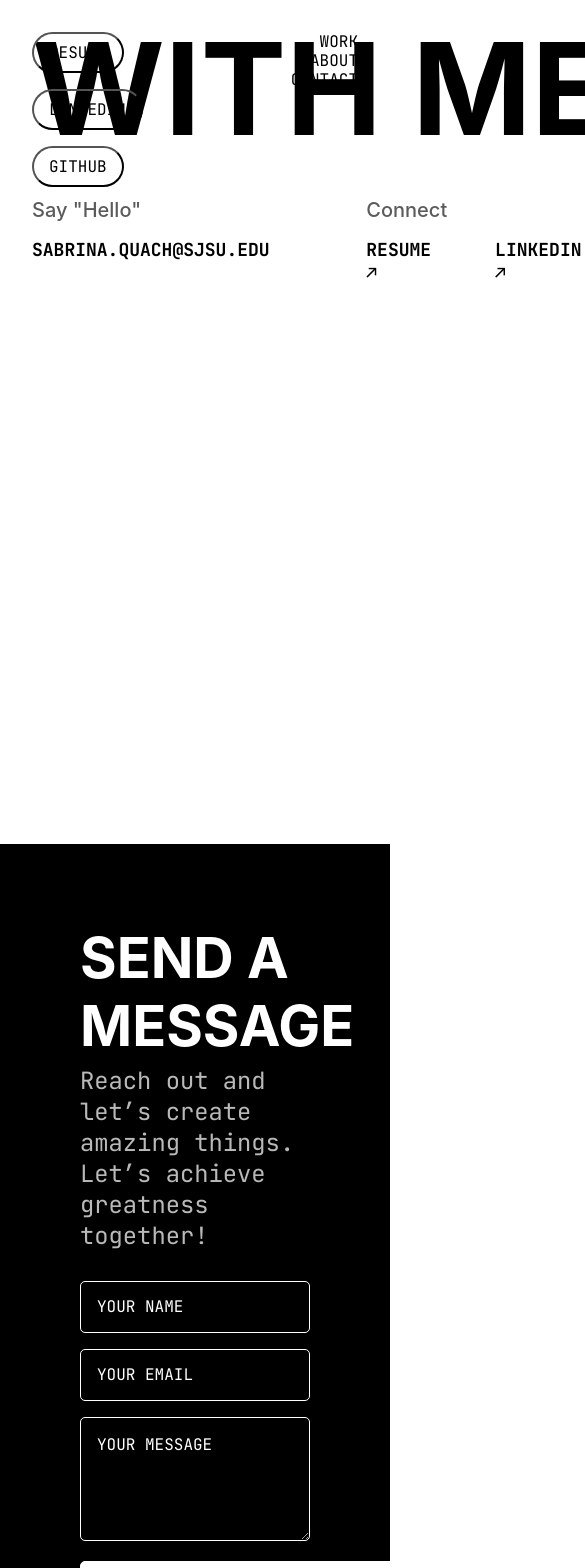
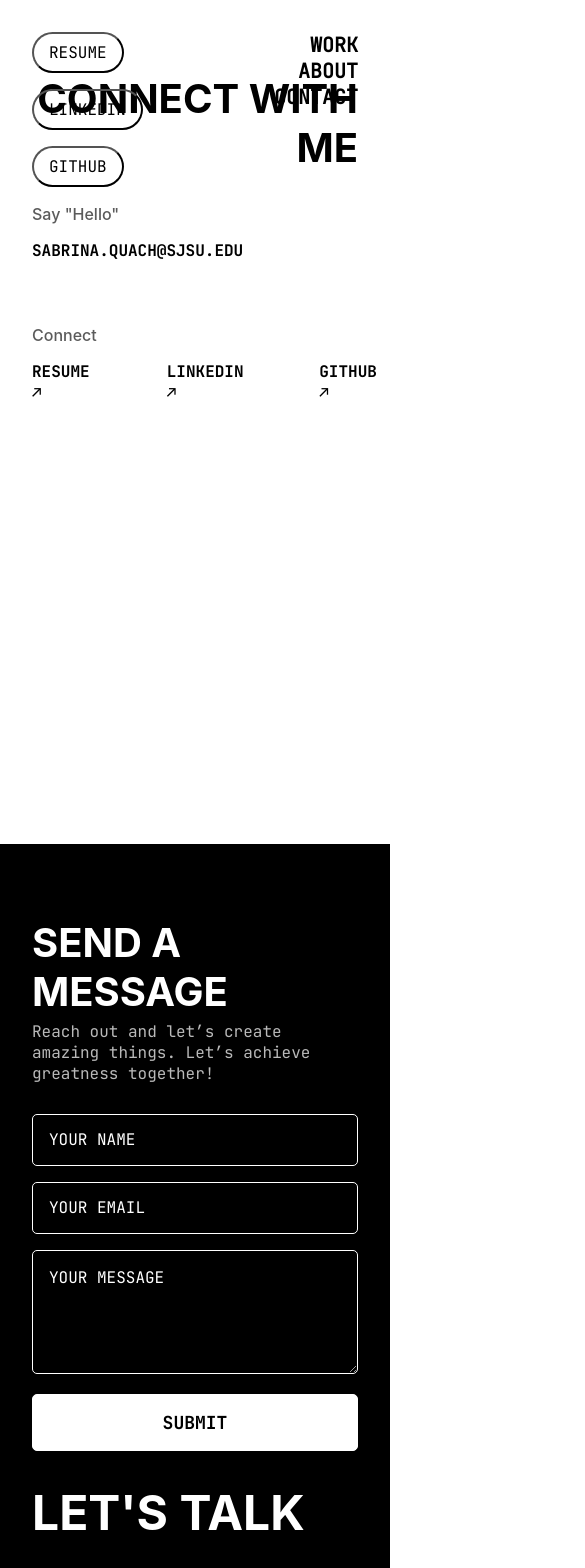
Before and after one commit to sabrinaquach/sabrinaquach.github.io, a React (Create React App) app in the folder portfolio/: page /contact in a window 390 px wide. Shown: the top 1568 px of the page, 585 px wide, since content can reach past the window. Built offline with nearby package versions, Linux system fonts and the light colour scheme.

Commit message:
bug fixes on home/ contact page, added pfp to about

```diff
--- a/portfolio/src/components/about/about.css
+++ b/portfolio/src/components/about/about.css
@@ -1,13 +1,29 @@
 .about-container {
-    padding: 2rem;
     background-color: #fff;
     height: 100vh;
     width: 100vw;
 }
-.section-title {
-    padding: 2rem;
-    font-size: 8rem;
+.content-section {
+    display: flex;
+    flex-direction: row;
+    padding: 10rem 2rem;
+    gap: 7rem;
+}
+.about-title {
+    color: #000;
+    font-size: clamp(4rem, 8vw, 8rem);
     font-family: 'Inter';
     text-transform: uppercase;
-    color: #000;
+    writing-mode: vertical-rl;
+    white-space: nowrap;
 }
+.pfp-circle {
+    background: url(../../assets/images/pfp.png);
+    background-size: cover;
+    background-position: center;
+    height: 25rem;
+    width: 25rem;
+    background-color: #bbb;
+    border-radius: 50%;
+    align-self: center;
+}
--- a/portfolio/src/components/about/about.js
+++ b/portfolio/src/components/about/about.js
@@ -5,7 +5,10 @@ import '../../assets/fonts/font.css'
 const About = () => {
     return (
         <div className="about-container">
-            <h2 className="section-title">About</h2>
+            <div className="content-section">
+                <h2 className="about-title">About</h2>
+                <div className="pfp-circle"></div>
+            </div>
         </div>
     )
 }
--- a/portfolio/src/components/contact/contact.css
+++ b/portfolio/src/components/contact/contact.css
@@ -5,43 +5,42 @@
 }
 .section-container {
     display: flex;
-    flex-direction: column;
-    position: absolute;
-    bottom: 35rem;
     justify-content: flex-start;
+    padding-top: 25vh;
 }
 .section-row {
     display: flex;
-    justify-content: space-between;
     flex-wrap: wrap;
-    gap: 1rem;
-}
-.contact-column {
-    display: flex;
-    flex-direction: column;
-    gap: 1rem;
-    flex: 1;
 }
 .section-title {
-    font-size: 8rem;
+    font-size: clamp(2.5rem, 8.5vw, 10rem);
     font-family: 'Inter';
     text-transform: uppercase;
     color: #000;
+    padding: 2rem;
+    padding-bottom: 0;
 }
 .section-subtitle {
+    display: flex;
     color: #5B5B5B;
     font-family: 'Inter';
     justify-content: flex-start;
     font-weight: 500;
+    padding-top: 2rem;
     padding-left: 2rem;
-    font-size: 20px;
+    font-size: clamp(1rem, 1.5vw, 1.7rem);
+    padding-bottom: 1rem;
+    justify-content: space-between;
+}
+.contact-column-right {
+  padding-left: 25rem;
 }
 .section-item {
     color: #000;
     font-family: 'JetBrainsMono-Bold';
     text-transform: uppercase;
     padding-left: 2rem;
-    font-size: 18px;
+    font-size: clamp(1rem, 1.5vw, 1.5rem);
 }
 .link-list {
     display: flex;
@@ -56,7 +55,7 @@
     font-size: 1rem;
     transition: color 0.2s ease;
     padding-left: 2rem;
-    font-size: 18px;
+    font-size: clamp(1rem, 1.5vw, 1.5rem);
   }
   .link-list a:hover {
     color: #888888;
@@ -83,34 +82,36 @@
   }
   .message-title {
     color: white;
-    font-size: 3.5rem;
+    font-size: clamp(2.5rem, 6vw, 7rem);
     font-family: 'Inter';
     text-transform: uppercase;
   }
   .message-description {
     color: #B9B9B9;
     font-family: 'JetBrainsMono-Regular';
-    font-size: 23.8px;
+    font-size: clamp(1rem, 2vw, 2rem);
     max-width: 600px;
     padding-top: 5px;
     padding-bottom: 30px;
   }
+  .message-layout {
+    display: flex;
+    justify-content: flex-start;
+  }
   .message-decor {
     display: flex;
+    align-items: center;
+    justify-content: center;
     padding-left: 2rem;
-    align-items: flex-end;
-    /* width: 100%; */
-  }
-  .message-layout {
-    display: flex;
-    justify-content: flex-end;
+    height: 100%;
   }
   .decor-title {
     color: white;
-    font-size: 8rem;
+    font-size: clamp(4rem, 8vw, 8rem);
     font-family: 'Inter';
     text-transform: uppercase;
-    transform: rotate(90deg);
+    writing-mode: vertical-rl;
+    white-space: nowrap;
   }
   .contact-form {
     /* margin: 1rem; */
@@ -145,13 +146,50 @@
     color: black;
     background-color: #fff;
     border: 1px solid white;
-    padding: 1rem 17rem;
+    padding: 1rem 16.7rem;
     border-radius: 5px;
     text-transform: uppercase;
     font-family: 'JetBrainsMono-Bold';
     font-size: 18px;
     cursor: pointer;
+    transition: background-color 0.3s ease;
   }
   .message-submit:hover {
     background-color: #FFB266;
   }
+  @media (max-width: 1024px) {
+    .section-container,
+    .message-row {
+      flex-direction: column;
+      padding-top: 5vh;
+      align-items: flex-start;
+    }
+
+    .contact-column-right,
+    .message-decor {
+      padding-left: 0;
+      justify-content: center;
+      align-items: center;
+      margin-top: 2rem;
+    }
+
+    .decor-title {
+      font-size: clamp(3rem, 8vw, 5rem);
+      writing-mode: horizontal-tb;
+      transform: rotate(0deg);
+      white-space: nowrap;
+    }
+
+    .message-submit {
+      width: 100%;
+      padding: 1rem 0;
+    }
+
+    .message-container {
+      padding: 2rem;
+    }
+
+    .contact-form {
+      width: 100%;
+    }
+  }
--- a/portfolio/src/components/contact/contact.js
+++ b/portfolio/src/components/contact/contact.js
@@ -9,20 +9,19 @@ const Contact = () => {
                 <div className="section-container">
                     <div className="section-row">
                         <h2 className="section-title">Connect With Me</h2>
-                    </div>
-
                         <div className="section-row">
                             <div className="contact-column">
                                 <h3 className="section-subtitle">Say "Hello"</h3>
                                 <p className="section-item">sabrina.quach@sjsu.edu</p>
                             </div>
 
-                        <div className="contact-column">
+                            <div className="contact-column-right">
                                 <h3 className="section-subtitle">Connect</h3>
                                 <div className="link-list">
                                     <a href="https://drive.google.com/file/d/1vh-xTEQ21noU3d0xxoUGupWvtbcraZHV/view?usp=sharing" target="_blank" rel="noopener noreferrer">Resume ↗</a>
                                     <a href="https://www.linkedin.com/in/sabrina-quach-sjsu/" target="_blank" rel="noopener noreferrer">LinkedIn ↗</a>
                                     <a href="https://github.com/sabrinaquach" target="_blank" rel="noopener noreferrer">GitHub ↗</a>
+                                </div>
                             </div>
                         </div>
                     </div>
@@ -43,9 +42,9 @@ const Contact = () => {
                                 </div>
                             </form>
                         </div>
-                        {/* <div className="message-decor">
+                        <div className="message-decor">
                             <h2 className="decor-title">Let's Talk</h2>
-                        </div> */}
+                        </div>
                     </div>
                 </div>
             </section>
--- a/portfolio/src/components/navbar/navbar.css
+++ b/portfolio/src/components/navbar/navbar.css
@@ -27,6 +27,8 @@
 }
 .navbar-dark .desktopMenuListItem {
     color: black;
+    font-size: 20px;
+    font-weight: 600;
 }
 .desktopMenuListItem:hover {
     color: #FFB266;
@@ -105,10 +107,10 @@
     perspective: 800px;
 }
 .desktopMenuListItem {
-    font-size: 16px;
+    font-size: 20px;
     font-weight: 500;
     text-transform: uppercase;
-    line-height: 1.2;
+    line-height: 1.3;
     font-family: 'JetBrainsMono-Regular';
     display: block;
     transition: all .2s ease-in-out;
--- a/portfolio/src/components/works/work.css
+++ b/portfolio/src/components/works/work.css
@@ -38,15 +38,15 @@
 }
 .name {
     font-family: 'Inter';
-    font-size: 11.5rem;
+    font-size: clamp(2.5rem, 11.5vw, 12rem);
     text-transform: uppercase;
 }
 .description {
     font-family: 'JetBrainsMono-Regular';
-    font-size: 20px;
+    font-size: clamp(1rem, 2vw, 1.5rem);
     line-height: 1;
     text-align: left;
-    max-width: 500px;
+    max-width: 600px;
     text-transform: uppercase;
 }
 .nav-artist {
@@ -74,12 +74,15 @@ a:hover {
     color:#FFB266;
 }
 .work-section {
-    /* background-color: #000; */
+
     height: 100vh;
     width: 100vw;
 }
 .section-title {
+    display: flex;
     font-size: 8rem;
     font-family: 'Inter';
     text-transform: uppercase;
+    text-align: right;
+    justify-content: flex-end;
 }
```
Also changed, not shown: portfolio/src/assets/images/pfp.png (added), 1 other file (tests, documents, lock files or other folders). Lines whose indentation alone changed are shown as unchanged.
